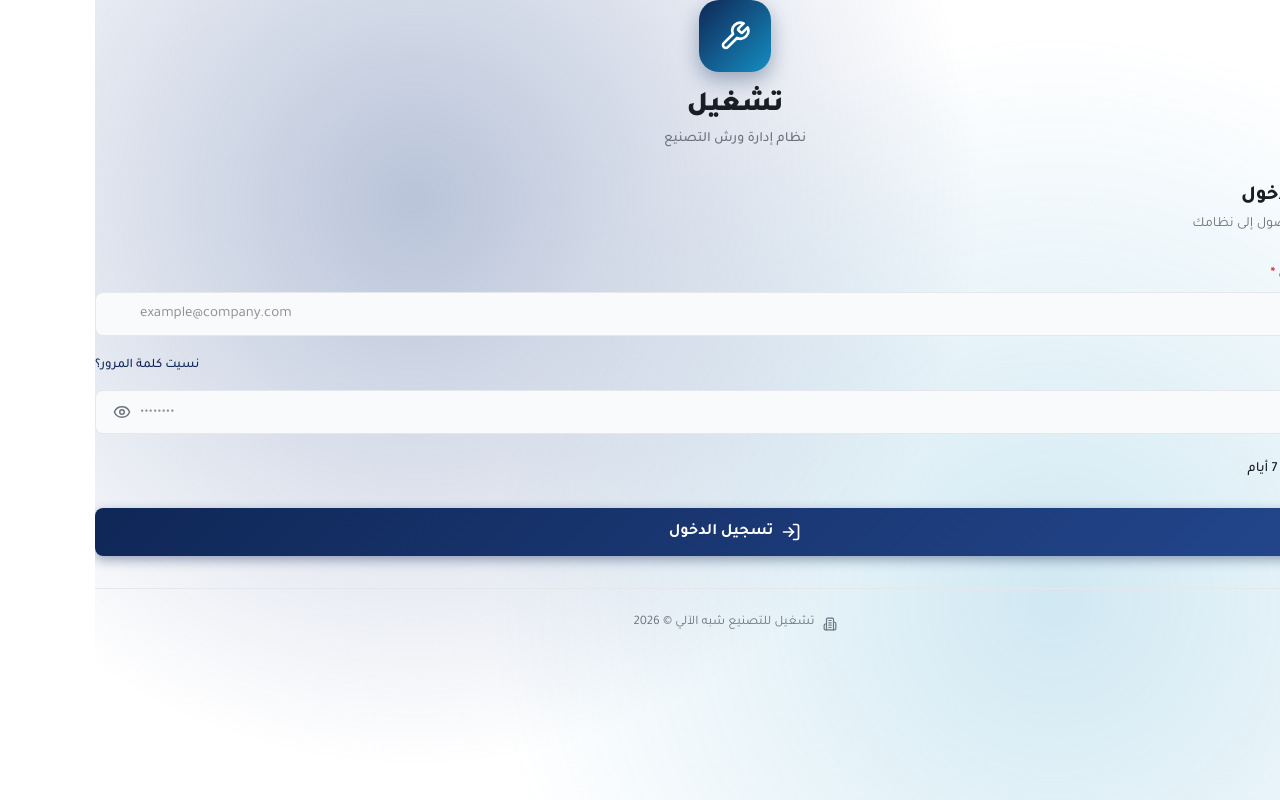
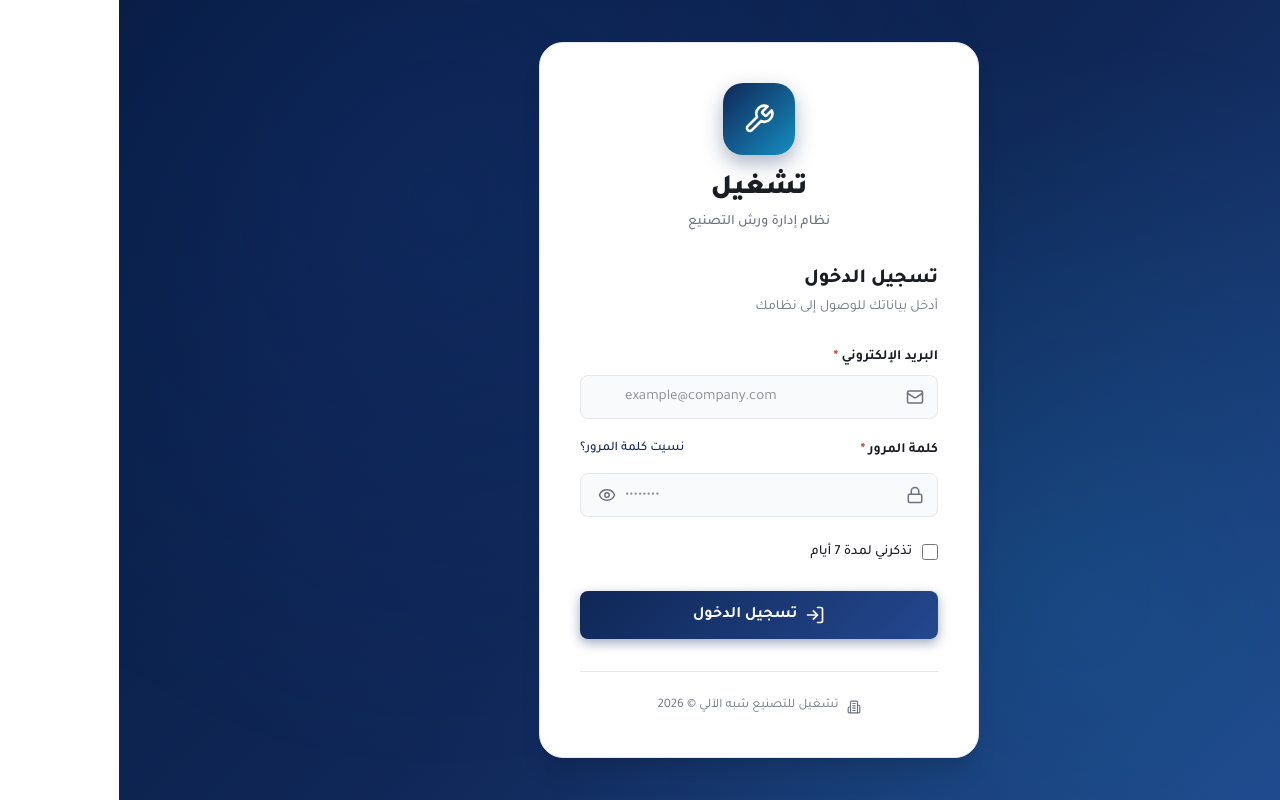
Before and after one commit to itqansolutions/TashgheelSemiManu, a Next.js app: page /login in a window 1280 px wide. Built offline with nearby package versions, Linux system fonts and the light colour scheme.

Commit message:
fix: restore login card CSS styles (.auth-container & .auth-card)

```diff
--- a/app/globals.css
+++ b/app/globals.css
@@ -483,6 +483,37 @@
       display: none;
     }
   }
+
+  .auth-container {
+    min-height: 100vh;
+    display: flex;
+    align-items: center;
+    justify-content: center;
+    background: linear-gradient(
+      135deg,
+      hsl(var(--primary-dark)) 0%,
+      hsl(var(--primary)) 50%,
+      hsl(var(--primary-light)) 100%
+    );
+    padding: 1.5rem;
+  }
+
+  .auth-card {
+    background: hsl(var(--card)) !important;
+    border-radius: var(--radius-2xl);
+    padding: 2.5rem;
+    width: 100%;
+    max-width: 440px;
+    box-shadow: var(--shadow-xl);
+    border: 1px solid hsl(var(--border));
+  }
+
+  @keyframes scaleIn {
+    from { opacity: 0; transform: scale(0.95); }
+    to { opacity: 1; transform: scale(1); }
+  }
+
+  .animate-scale-in { animation: scaleIn 0.15s ease forwards; }
 }
 
 /* ─── Perfect A4 Print Rules (Portal Isolated) ──────────────────── */
```
